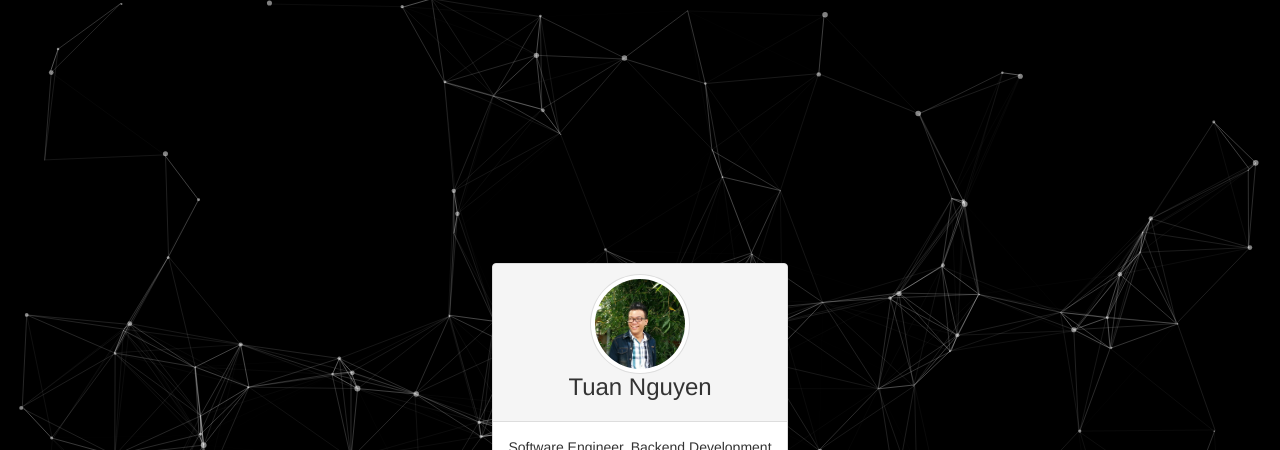
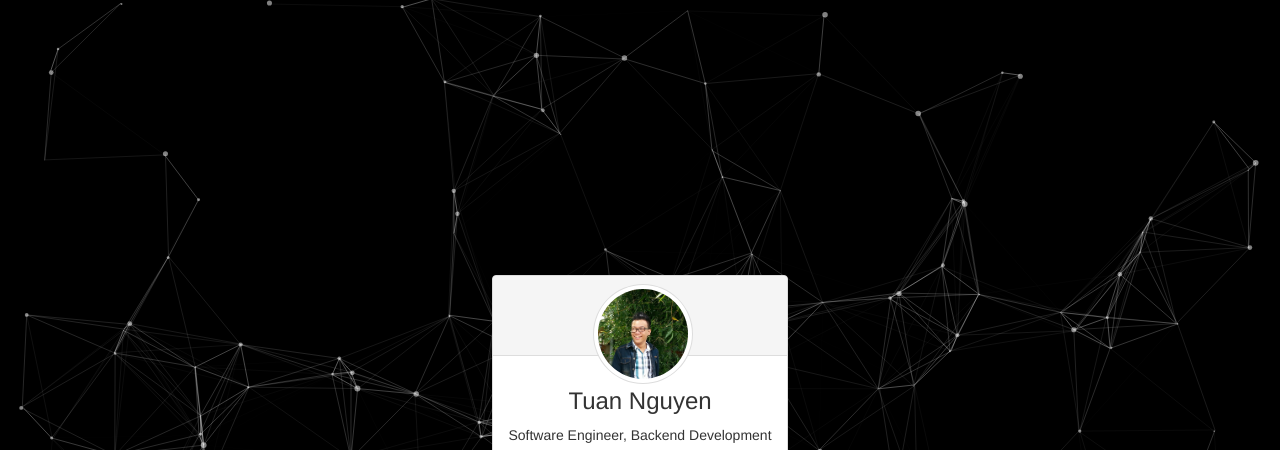
Before and after one commit to rkt2spc/rocketspacer.github.io, a plain HTML site: page index.html in a window 1280 px wide. Shown: the top 450 px of the page. Drawn offline with nearby package versions, Linux system fonts and the light colour scheme; animation ran at ten frames a second.

Commit message:
Update layout

```diff
--- a/index.html
+++ b/index.html
@@ -21,9 +21,9 @@
     <div id="profile" class="panel panel-default">
       <div class="panel-heading text-center">
         <img id="profile-picture" src="images/profile.jpg" class="img-responsive img-circle img-thumbnail">
-        <h3 id="title">Tuan Nguyen</h3>
       </div>
       <div class="panel-body text-center">
+        <h3 id="title">Tuan Nguyen</h3>
         <p id="description">Software Engineer, Backend Development</p>
         <div>
           <a href="https://www.facebook.com/rocketspacer" class="btn btn-social-icon btn-facebook"><span class="fa fa-facebook"></span></a>
--- a/stylesheets/app.css
+++ b/stylesheets/app.css
@@ -31,7 +31,18 @@ html, body {
   margin-top: 0px;
 }
 
+#profile .panel-heading {
+  height: 80px;
+}
+
+#profile .panel-body {
+  padding-top: 32px;
+}
+
 #profile-picture {
+  position: absolute;
+  top: 8px;
+  left: 34%;
   max-width: 100px;
   max-height: 100px;
   display: inline-block;
```
